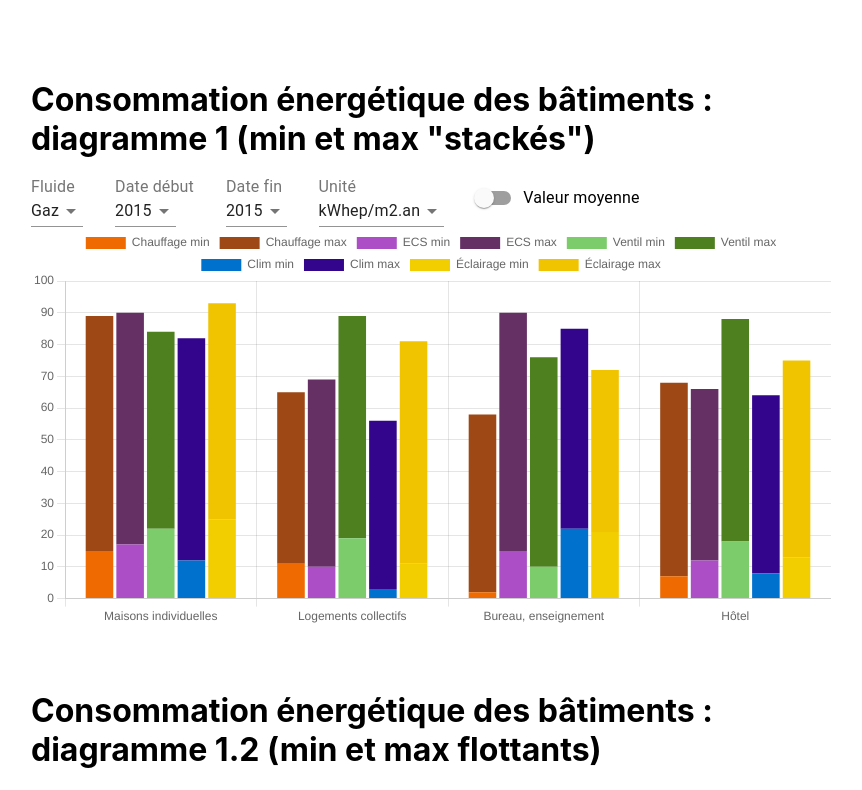
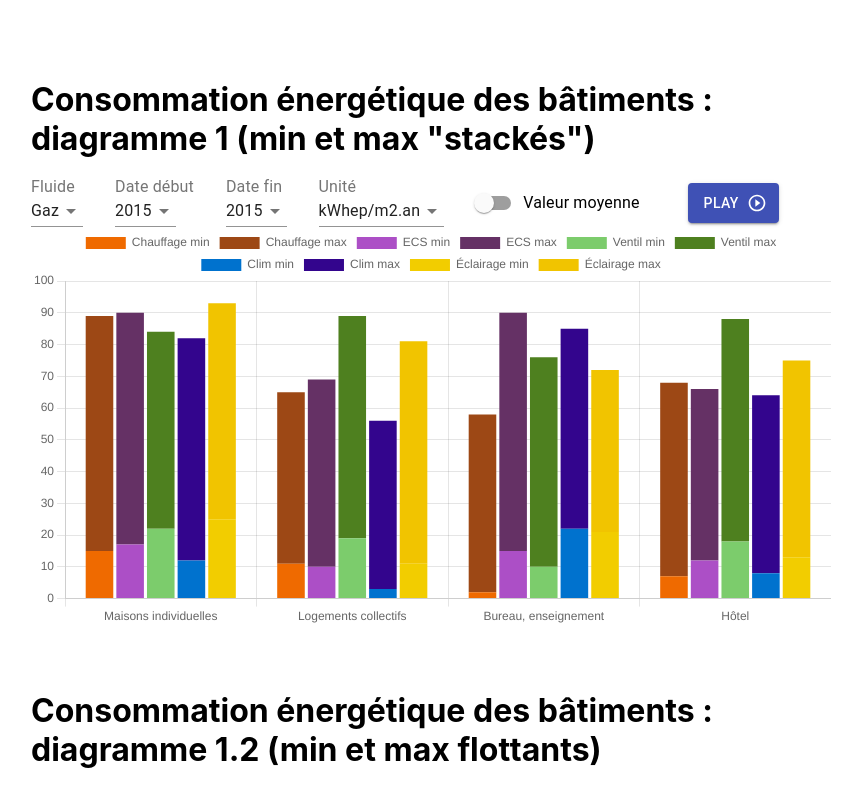
Before and after one commit to alexandre-mace/habitaviz, a React (Create React App) app: page / in a window 1280 px wide. Shown: the top 790 px of the page, without its empty margins (209-1071 px from the left). Built offline with nearby package versions, Linux system fonts and the light colour scheme.

Commit message:
Add playing feature

```diff
--- a/package.json
+++ b/package.json
@@ -5,6 +5,7 @@
   "private": true,
   "dependencies": {
     "@material-ui/core": "^4.11.4",
+    "@material-ui/icons": "^4.11.2",
     "@testing-library/jest-dom": "^5.11.4",
     "@testing-library/react": "^11.1.0",
     "@testing-library/user-event": "^12.1.10",
--- a/src/components/diagrams/StackedBuildingsEnergyConsumption.js
+++ b/src/components/diagrams/StackedBuildingsEnergyConsumption.js
@@ -2,12 +2,17 @@ import GroupedBar from "./../GroupedBar";
 import data from "./../../data";
 import Select from '@material-ui/core/Select';
 import MenuItem from '@material-ui/core/MenuItem';
-import React, {useState} from "react";
+import React, {useEffect, useState} from "react";
 import InputLabel from '@material-ui/core/InputLabel';
 import Switch from '@material-ui/core/Switch';
-import {FormControlLabel} from "@material-ui/core/index";
+import {Button, FormControlLabel} from "@material-ui/core/index";
 import domainToStackedChartJsAdapter from "../../adapter/domainToStackedChartJsAdapter";
 import Period from "../utilities/Period";
+import PlayCircleOutlineIcon from '@material-ui/icons/PlayCircleOutline';
+import PauseCircleOutlineIcon from '@material-ui/icons/PauseCircleOutline';
+
+let periodsToPlay = ['2015', '2016'];
+let periodPlayingHasStoppedWhileTimeOut = false;
 
 function StackedBuildingsEnergyConsumption() {
     const [valueUnity, setValueUnity] = useState('kWhep/m2.an');
@@ -15,13 +20,33 @@ function StackedBuildingsEnergyConsumption() {
     const [endYear, setEndYear] = useState('2015');
     const [fluid, setFluid] = useState('Gaz');
     const [averageValues, setAverageValues] = useState(false);
+    const [playPeriod, setPlayPeriod] = useState(false);
+
+    useEffect(() => {
+        if (playPeriod !== false) {
+            setTimeout(() => {
+                periodsToPlay = (periodsToPlay.filter(period => period !== periodsToPlay[0]))
+                if (periodsToPlay.length === 0 || periodPlayingHasStoppedWhileTimeOut) {
+                    periodPlayingHasStoppedWhileTimeOut = false
+                    setPlayPeriod(false);
+                    periodsToPlay = ['2015', '2016'];
+                    return;
+                }
+
+                setStartYear(periodsToPlay[0]);
+                setEndYear(periodsToPlay[0]);
+                setPlayPeriod(periodsToPlay[0]);
+            }, 1500)
+        }
+    }, [playPeriod])
 
     return (
         <div>
             <div className='header'>
                 <h1 className='title'>Consommation énergétique des bâtiments : diagramme 1 (min et max "stackés")</h1>
             </div>
-            <div style={{ display: 'flex' }}>
+
+            <div style={{ display: 'flex', alignItems: 'center' }}>
                 <div style={{display: 'inline-block'}}>
                     <InputLabel id="fluid-label">Fluide</InputLabel>
                     <Select
@@ -39,7 +64,7 @@ function StackedBuildingsEnergyConsumption() {
                     </Select>
                 </div>
                 <div style={{marginRight: '2rem'}}/>
-                <Period startYear={startYear} setStartYear={setStartYear} endYear={endYear} setEndYear={setEndYear}/>
+                <Period startYear={startYear} setStartYear={setStartYear} endYear={endYear} setEndYear={setEndYear} setPlayPeriod={setPlayPeriod}/>
                 <div style={{marginRight: '2rem'}}/>
                 <div style={{display: 'inline-block'}}>
                     <InputLabel id="value-unity-label">Unité</InputLabel>
@@ -60,6 +85,26 @@ function StackedBuildingsEnergyConsumption() {
                         label="Valeur moyenne"
                     />
                 </div>
+                {playPeriod &&
+                <Button
+                    style={{marginLeft: '2rem', height: 40}}
+                    variant="contained"
+                    color="primary" onClick={() => {
+                        periodPlayingHasStoppedWhileTimeOut = true;
+                        setPlayPeriod(false)
+                    }}
+                    endIcon={<PauseCircleOutlineIcon />}
+                >Stop</Button>
+                }
+                {!playPeriod &&
+                <Button
+                    style={{marginLeft: '2rem', height: 40}}
+                    variant="contained"
+                    color="primary" onClick={() => setPlayPeriod(periodsToPlay[0])}
+                    endIcon={<PlayCircleOutlineIcon />}
+                >Play</Button>
+                }
+                {(playPeriod && typeof periodsToPlay[0] !== 'undefined') && <h2 style={{marginLeft: '2rem', marginTop: 0, marginBottom: 0}}>{periodsToPlay[0]}</h2>}
             </div>
             <GroupedBar data={domainToStackedChartJsAdapter(data, startYear, endYear, averageValues, fluid)}/>
         </div>
```
Also changed, not shown: 1 other file (tests, documents, lock files or other folders).
